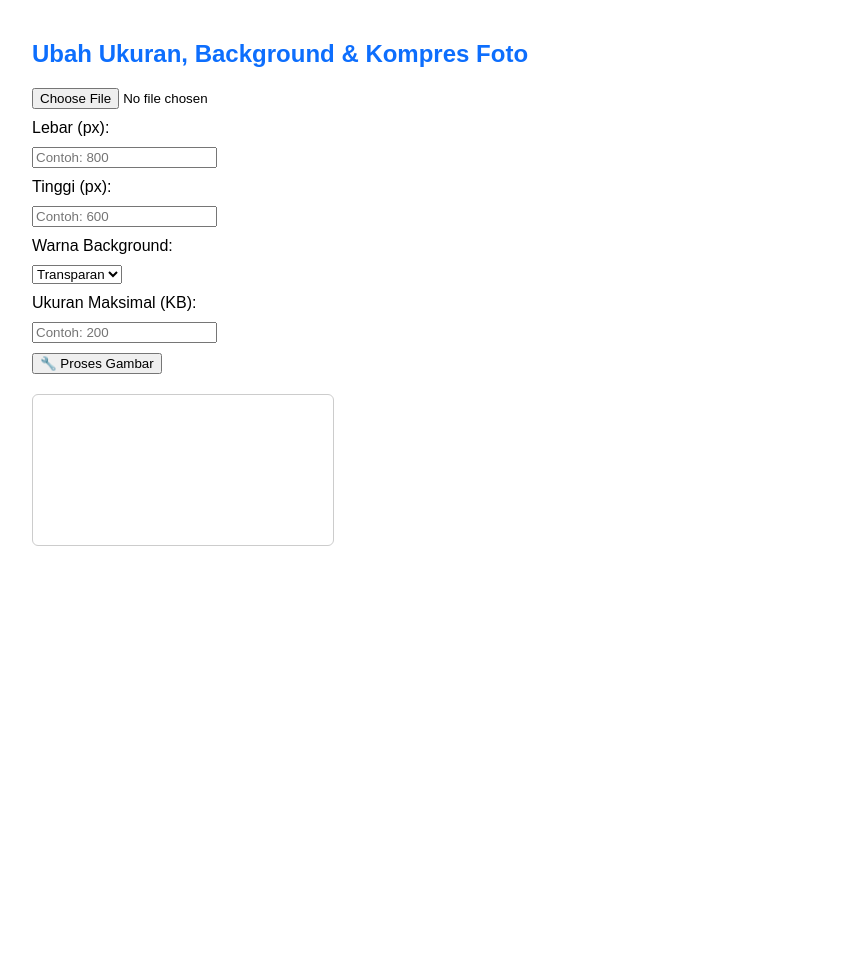
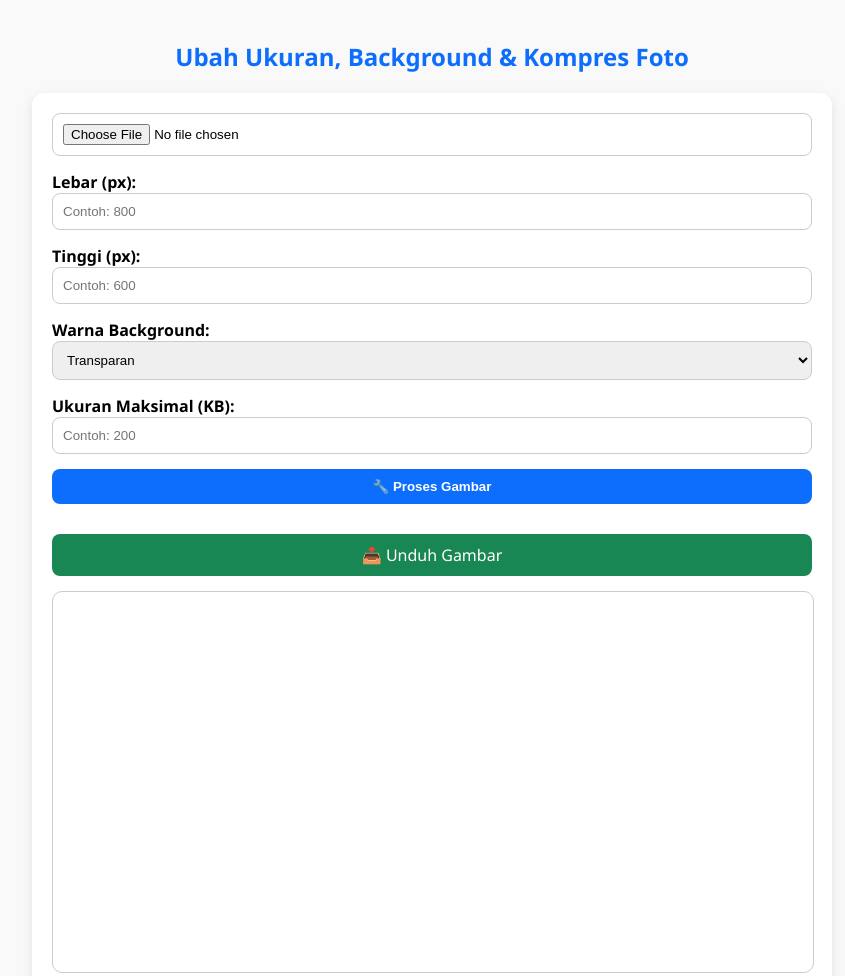
Before and after one commit to komprescepat/komprescepat-pwa, a plain HTML site: page index.html in a window 1280 px wide. Shown: the top 976 px of the page, without its empty margins (208-1053 px from the left). Before the commit the page ends 800 px from the top, so only its background shows below. Drawn offline with Linux system fonts and the light colour scheme.

Commit message:
Update index.html with new resize & background features index.html

```diff
--- a/index.html
+++ b/index.html
@@ -6,28 +6,66 @@
   <title>Ubah Ukuran & Background Foto</title>
   <style>
     body {
-      font-family: Arial, sans-serif;
+      font-family: 'Segoe UI', Tahoma, Geneva, Verdana, sans-serif;
+      background-color: #f9f9f9;
       padding: 20px;
       max-width: 800px;
       margin: auto;
     }
     h2 {
       color: #0d6efd;
+      text-align: center;
+      margin-bottom: 20px;
     }
-    label, input, select, button {
+    .card {
+      background: white;
+      border-radius: 12px;
+      box-shadow: 0 4px 12px rgba(0,0,0,0.1);
+      padding: 20px;
+    }
+    label {
+      font-weight: bold;
+      margin-top: 10px;
+    }
+    input, select, button {
+      width: 100%;
+      padding: 10px;
+      border-radius: 8px;
+      border: 1px solid #ccc;
+      margin-bottom: 15px;
+      box-sizing: border-box;
+    }
+    button {
+      background-color: #0d6efd;
+      color: white;
+      border: none;
+      cursor: pointer;
+      font-weight: bold;
+    }
+    button:hover {
+      background-color: #0b5ed7;
+    }
+    a#downloadLink {
       display: block;
-      margin-bottom: 10px;
+      text-align: center;
+      padding: 10px;
+      background-color: #198754;
+      color: white;
+      border-radius: 8px;
+      text-decoration: none;
+      margin-top: 15px;
     }
     canvas {
-      max-width: 100%;
+      width: 100%;
       border: 1px solid #ccc;
-      border-radius: 6px;
-      margin-top: 10px;
+      border-radius: 10px;
+      margin-top: 15px;
     }
   </style>
 </head>
 <body>
   <h2>Ubah Ukuran, Background & Kompres Foto</h2>
+  <div class="card">
     <input type="file" id="upload" accept="image/*">
 
     <label for="width">Lebar (px):</label>
@@ -48,9 +86,9 @@
     <input type="number" id="targetSize" placeholder="Contoh: 200">
 
     <button onclick="resizeAndChangeBG()">🔧 Proses Gambar</button>
-  <a id="downloadLink" style="display:none; margin-top:10px;" download="hasil.png">📥 Unduh Gambar</a>
-
+    <a id="downloadLink" download="hasil.jpg">📥 Unduh Gambar</a>
     <canvas id="canvas"></canvas>
+  </div>
 
   <script>
     let uploadedImage = null;
@@ -60,6 +98,8 @@
       reader.onload = function(event) {
         uploadedImage = new Image();
         uploadedImage.onload = () => {
+          document.getElementById('width').value = uploadedImage.width;
+          document.getElementById('height').value = uploadedImage.height;
           drawImage();
         }
         uploadedImage.src = event.target.result;
@@ -83,7 +123,7 @@
       const bgColor = document.getElementById('bg').value;
       const targetSize = parseInt(document.getElementById('targetSize').value); // dalam KB
 
-      if (!width || !height) {
+      if (!width || !height || width <= 0 || height <= 0) {
         alert("Masukkan ukuran lebar dan tinggi yang valid!");
         return;
       }
@@ -102,7 +142,6 @@
 
       const link = document.getElementById('downloadLink');
 
-      // Kompresi berdasarkan targetSize (opsional)
       let quality = 0.9;
       let blob = null;
 
@@ -120,7 +159,7 @@
       attemptCompression(function(finalBlob) {
         blob = finalBlob;
         link.href = URL.createObjectURL(blob);
-        link.style.display = 'inline-block';
+        link.style.display = 'block';
       });
     }
   </script>
```
Lines whose indentation alone changed are shown as unchanged.
